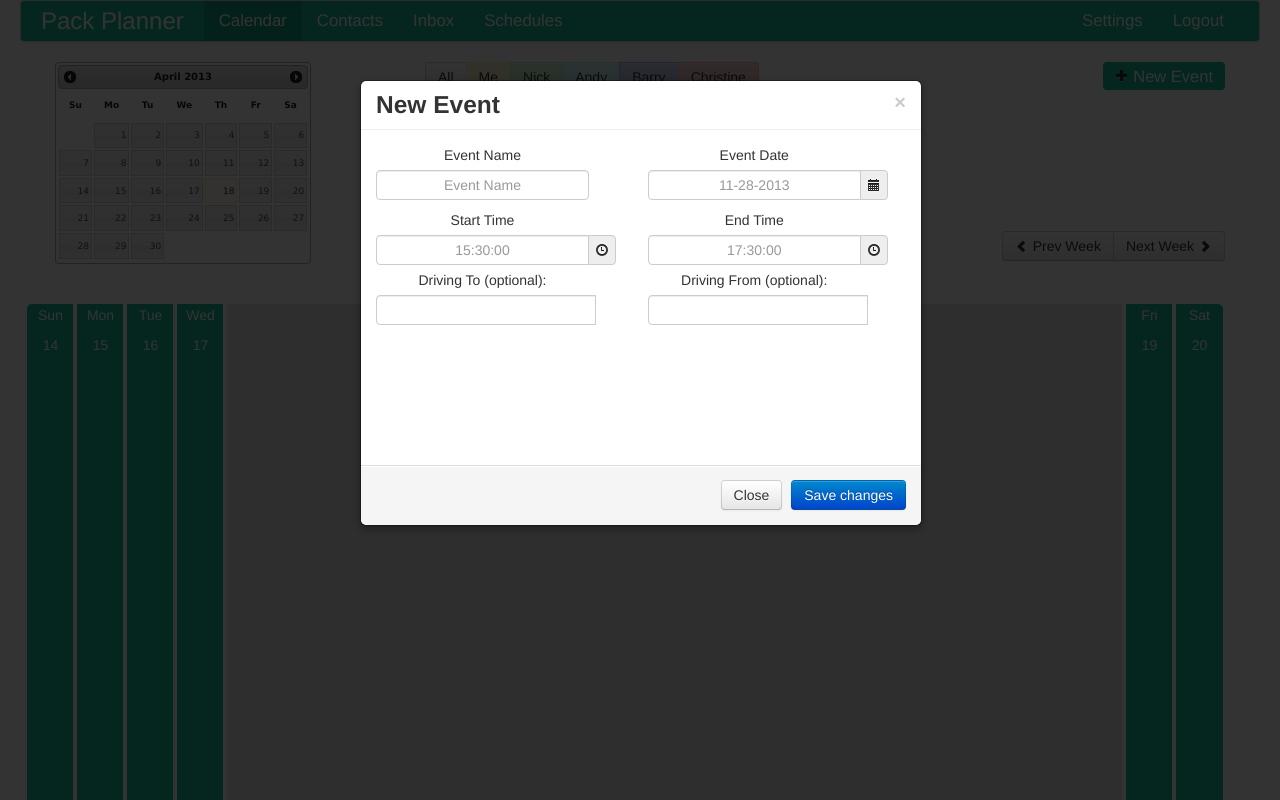
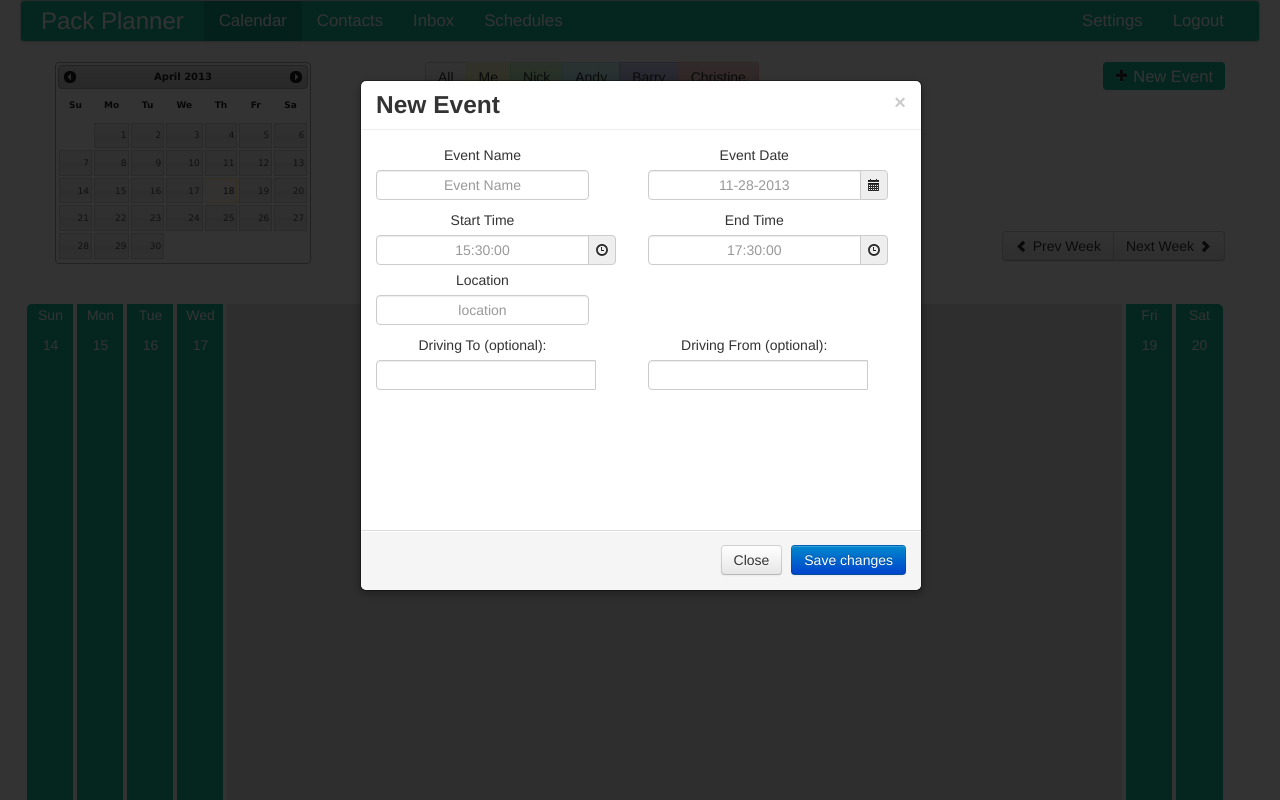
Before and after one commit to rodmk/packplanner, a Django app: a page that uses packplanner/templates/index.html in a window 1280 px wide, after a click on "New Event". Run offline with Django 3.2, Linux system fonts and the light colour scheme; some libraries are stand-ins or nearby versions.

Commit message:
updated some stuff, got new event modal working

```diff
--- a/packplanner/templates/index.html
+++ b/packplanner/templates/index.html
@@ -324,6 +324,29 @@
 
 			    });
 
+			    var eventCounter = 3;
+			    /*creates the new event*/
+			    $("#createEventButton").click(function(){
+			    	var id = eventCounter;
+			    	eventCounter++;
+			    	var title = $("#eventName").val();
+			    	var startTime = new Date(currentDate.getFullYear(), currentDate.getMonth(), currentDate.getDate()+eventCounter-1, 16, 30, 0, 0)
+			    	var endTime = new Date(currentDate.getFullYear(), currentDate.getMonth(), currentDate.getDate()+eventCounter-1, 17, 30, 0, 0)
+			    	var eventdate = $("#eventDate").val();
+			    	var driverTo = $("#driverTo").val();
+			    	var driverFrom = $("#driverFrom").val();
+			    	var eventLocation = $("#locationInput").val();
+			    	var e = new Event(id,title,eventLocation,startTime,endTime,driverTo,driverFrom,"Andy");
+			    	addEvent(e);
+			    	$('#newEventModal').modal('hide');
+			    	$(':input','#newEventForm')
+			    	  .not(':button, :submit, :reset, :hidden')
+			    	  .val('')
+			    	  .removeAttr('checked')
+			    	  .removeAttr('selected');
+
+			     });
+
 			    /*New Event button*/
 			    $("#newEventButton").click(function() {
 			    	newEventFunc();
@@ -464,9 +487,10 @@
 			function displayEvents() {
 				events.sort(compareEvents);
 				var content = $(".selected-day");
+				$(".dayEvents").remove();
 				for (i=0; i<events.length; i++) {
 					var event = events[i];
-					content.append("<p>" + event.title + "</p>");
+					content.append("<p class='dayEvents'>" + event.title + "</p>");
 				}
 			}
 
@@ -522,17 +546,36 @@
 										<h3 id="myModalLabel">New Event</h3>
 									</div>
 									<div class="modal-body">
-										<form>
+										<form id="newEventForm">
 											<div class="row-fluid">
 												<div class="span12">
 													<div class="row-fluid">
 														<div class="span5 lightblue">
 															<label>Event Name</label>
-															<input type="text" class="span12" placeholder="Event Name">
+															<input type="text" id="eventName" class="span12" placeholder="Event Name">
 														</div><!--/span-->
 														<div id="eventDate" class="span5 offset1 lightblue input-append">
 															<label>Event Date</label>
-															<input data-format="MM-dd-yyyy" type="text" placeholder="11-28-2013" class="span12"></input>
+															<input id="eventDateinput" data-format="MM-dd-yyyy" type="text" placeholder="11-28-2013" class="span12"></input>
+															<span class="add-on">
+																<i data-time-icon="icon-time" data-date-icon="icon-calendar">
+																</i>
+															</span>
+														</div><!--/span-->
+													</div><!--/row-->
+
+													<div class="row-fluid">
+														<div id= "startTime" class="span5 bgcolor input-append">
+															<label>Start Time</label>
+															<input id="startTimeInput" class="span12" placeholder="15:30:00" data-format="hh:mm:ss" type="text"></input>
+															<span class="add-on">
+																<i data-time-icon="icon-time" data-date-icon="icon-calendar">
+																</i>
+															</span>
+														</div><!--/span-->
+														<div id= "endTime" class="span5 offset1 bgcolor input-append">
+															<label>End Time</label>
+															<input id="endTimeInput" class="span12" placeholder="17:30:00" data-format="hh:mm:ss" type="text"></input>
 															<span class="add-on">
 																<i data-time-icon="icon-time" data-date-icon="icon-calendar">
 																</i>
@@ -540,23 +583,11 @@
 														</div><!--/span-->
 													</div><!--/row-->
 													<div class="row-fluid">
-														<div id= "startTime" class="span5 bgcolor input-append">
-															<label>Start Time</label>
-															<input id="startTimeInput"class="span12" placeholder="15:30:00" data-format="hh:mm:ss" type="text"></input>
-															<span class="add-on">
-																<i data-time-icon="icon-time" data-date-icon="icon-calendar">
-																</i>
-															</span>
-														</div><!--/span-->
-														<div id= "endTime" class="span5 offset1 bgcolor input-append">
-															<label>End Time</label>
-															<input class="span12" placeholder="17:30:00" data-format="hh:mm:ss" type="text"></input>
-															<span class="add-on">
-																<i data-time-icon="icon-time" data-date-icon="icon-calendar">
-																</i>
-															</span>
-														</div><!--/span-->
-													</div><!--/row-->
+														<div id="locationDiv" class="span5 bgcolor">
+															<label >Location</label>
+															<input id="locationInput" class="pull-left span12" placeholder="location" type="text"></input>
+														</div>
+													</div>
 													<div class="row-fluid" style="padding-bottom:100px">
 														<div class="span5 bgcolor input-append">
 															<label>Driving To (optional):</label>
@@ -577,7 +608,7 @@
 									</div>
 									<div class="modal-footer">
 										<button class="btn" data-dismiss="modal" aria-hidden="true">Close</button>
-										<button class="btn btn-primary">Save changes</button>
+										<button class="btn btn-primary" id="createEventButton">Save changes</button>
 									</div>
 								</div><!--end modal -->
 							</div>
```
